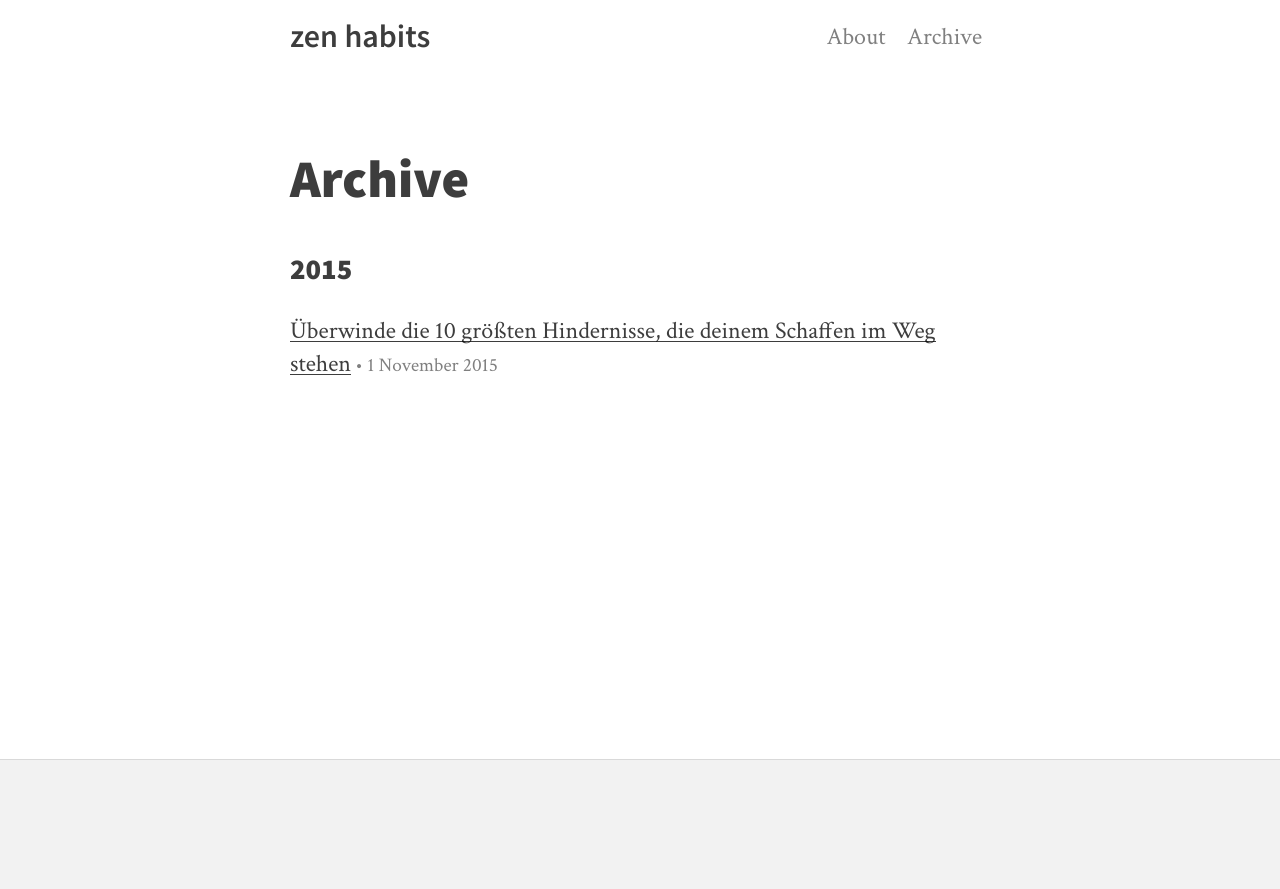
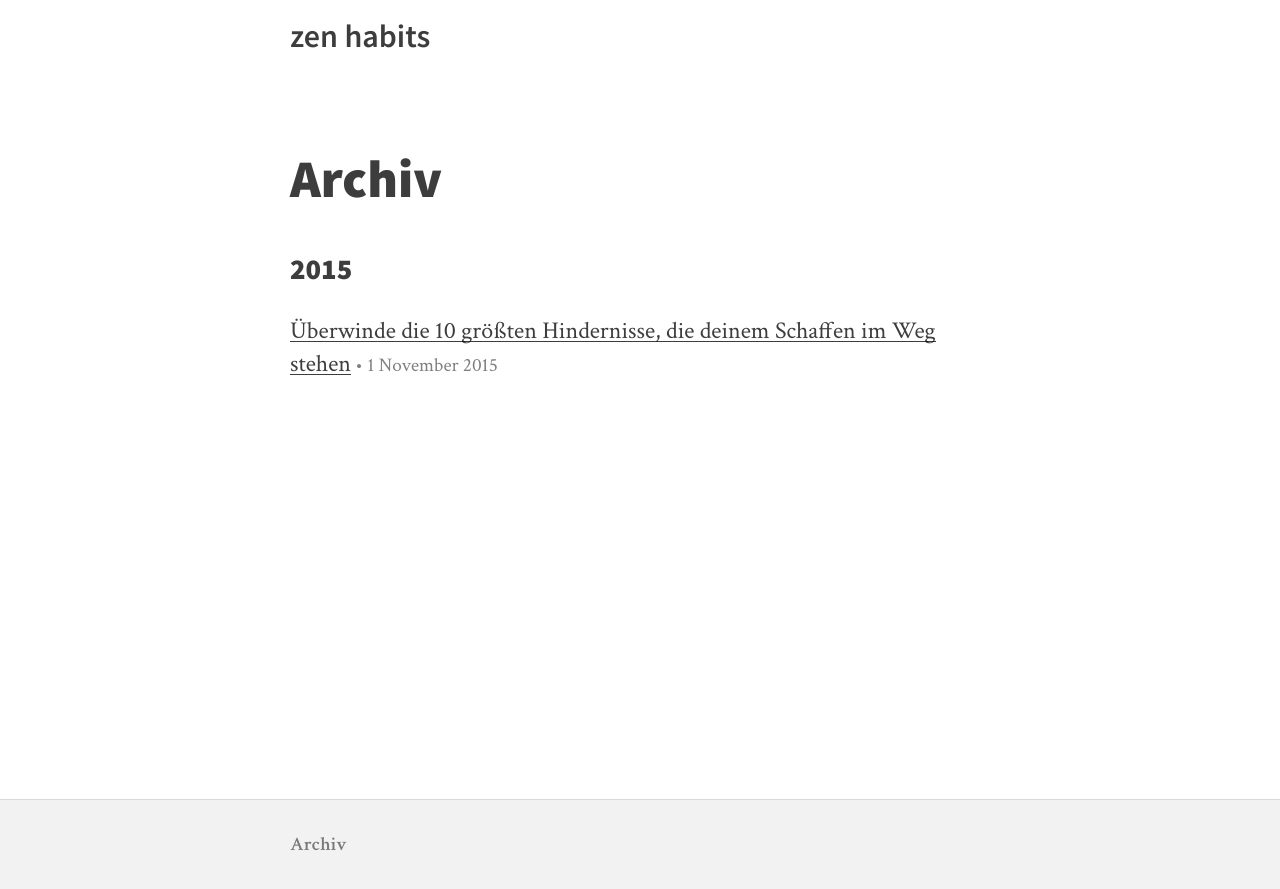
Before and after one commit to zen-habits/zen-habits.github.io, a Jekyll site: the page built from archiv.html, in a window 1280 px wide. Shown: the top 889 px of the page. Built offline with Jekyll 4.4.1, drawn with Linux system fonts in a browser that asks for light colours.

Commit message:
move archive link to bottom

```diff
--- a/_includes/footer.html
+++ b/_includes/footer.html
@@ -1,5 +1,9 @@
 <footer>
   <div class="inner">
-    <p>{{ site.footer-text }}</p>
+    <!-- <p>{{ site.footer-text }} </p> -->
+	<nav>
+	  <a href="{{ site.baseurl }}/archiv/">Archiv</a>
+	  <!-- <a href="{{ site.baseurl }}/about/">About</a> -->
+	</nav>
   </div>
 </footer>
--- a/_includes/header.html
+++ b/_includes/header.html
@@ -7,7 +7,7 @@
     {% endif %}
 
   </a>
-  {% include navigation.html %}
+  <!-- {% include navigation.html %} -->
   {% if page.home and site.show-subtitle or page.home and site.display-social-icons %}
 {% include subtitle.html %}
   {% endif %}
--- a/archive.html
+++ b/archiv.html
@@ -1,7 +1,7 @@
 ---
-title: Archive
+title: Archiv
 layout: page
-permalink: /archive/
+permalink: /archiv/
 ---
 
 
--- a/css/style.css
+++ b/css/style.css
@@ -235,12 +235,12 @@ hr {
   padding: 0 15px;
   max-width: 700px;
   min-height: 100%;
-  margin-bottom: -141px;
+  margin-bottom: -101px;
 }
 .wrap::after {
   content: "";
   display: block;
-  height: 141px;
+  height: 101px;
 }
 header {
   padding-top: 20px;
@@ -326,10 +326,10 @@ input[type="submit"] {
 footer {
   font-size: 0.8em;
   color: rgba({{ site.text-color }},0.5);
-  text-align: center;
+  /* text-align: center; */
   background-color: rgba({{ site.text-color }}, 0.05);
   border-top: 1px solid rgba({{ site.text-color }}, 0.1);
-  height: 140px;
+  height: 100px;
 }
 footer a {
   background-image: none;
@@ -338,8 +338,8 @@ footer a {
 }
 footer .inner {
   margin: 0 auto;
-  padding: 0 15px;
-  max-width: 740px;
+  padding: 30px 15px;
+  max-width: 700px;
 }
 
 
@@ -357,7 +357,7 @@ footer .inner {
 }
 nav a {
   display: block;
-  padding: 5px;
+  padding: 5px 5px 5px 0px;
   text-align: center;
   background-image: none;
   text-decoration: none !important;
@@ -399,7 +399,7 @@ nav a.current {
     padding: 0 30px;
   }
   footer .inner {
-    padding: 0 30px;
+    padding: 30px 30px;
   }
   .subtitle,
   .fluid-width-video-wrapper,
@@ -457,14 +457,14 @@ nav a.current {
     text-align: left;
   }
   nav {
-    position: absolute;
+    /* position: absolute; */
     top: 20px;
     right: 0;
     margin: 0;
   }
   nav a {
     display: inline-block;
-    padding: 5px 8px;
+    padding: 5px 8px 5px 0px;
   }
   .website-title {
     margin-bottom: 80px;
```
